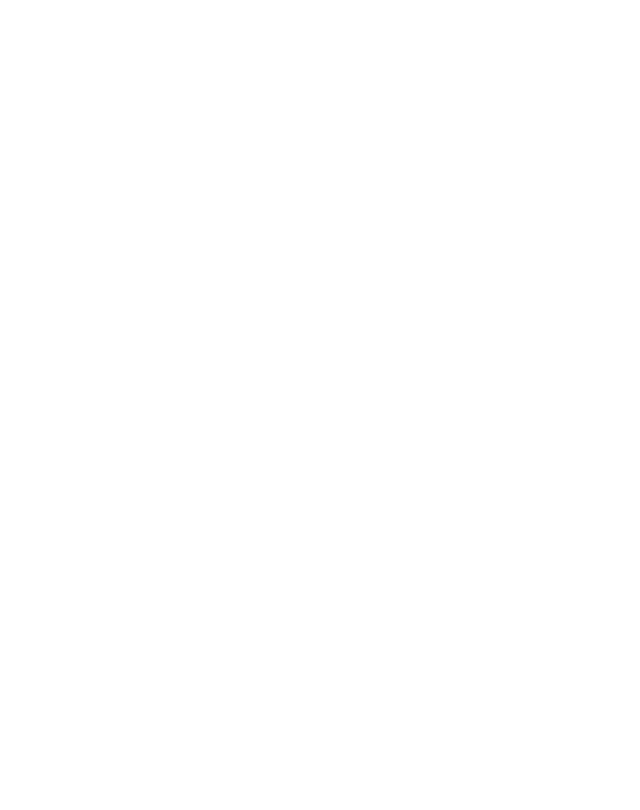
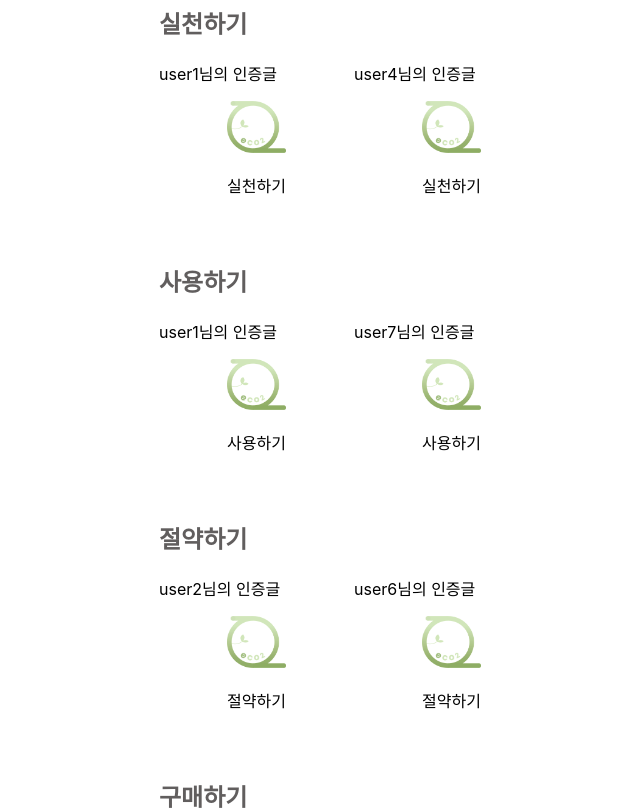
Before and after one commit to WoowonKim/Eco2, a React (Create React App) app in the folder frontend/eco2/: page /mainFeed in a window 1280 px wide. Before the commit this address had no page. Shown: the top 810 px of the page, without its empty margins (286-926 px from the left). Built offline with nearby package versions, Linux system fonts and the light colour scheme.

Commit message:
[FE] FEAT: Mainfeed page row scroll add

```diff
--- a/frontend/eco2/src/App.js
+++ b/frontend/eco2/src/App.js
@@ -4,6 +4,7 @@
 import Login from "./pages/login/Login";
 import FindPassword from "./pages/findPassword/FindPassword";
 import Regist from "./pages/regist/Regist";
+import MainFeed from './pages/mainFeed/MainFeed'
 
 function App() {
   return (
@@ -13,6 +14,7 @@
         <Route path="/regist" element={<Regist />}></Route>
         <Route path="/findPassword" element={<FindPassword />}></Route>
         <Route path="/ecoName" element={<EcoName />}></Route>
+        <Route path="/mainFeed" element={<MainFeed />}></Route>
       </Routes>
     </div>
   );
--- /dev/null
+++ b/frontend/eco2/src/components/feedItem/FeedItem.jsx
@@ -0,0 +1,14 @@
+import React from 'react';
+import styles from './FeedItem.module.css'
+
+const FeedItem = ({ user, category, content, src }) => {
+  return (
+    <div className={styles.list}>
+      <p className={styles.user}>{user}님의 인증글</p>
+      <img className={styles.img} src={src} alt="" />
+      <p className={styles.content}>{content}</p>
+    </div>
+  );
+};
+
+export default FeedItem;
--- /dev/null
+++ b/frontend/eco2/src/components/feedItem/FeedItem.module.css
@@ -0,0 +1,10 @@
+.list {
+  flex-shrink: 0;
+  flex-basis: 50%;
+}
+.user {
+  text-align: start;
+}
+.img {
+  width: 30%;
+}
--- /dev/null
+++ b/frontend/eco2/src/components/feedList/FeedList.jsx
@@ -0,0 +1,29 @@
+import React from 'react';
+import { useSelector } from 'react-redux';
+import FeedItem from '../feedItem/FeedItem';
+import styles from './FeedList.module.css'
+
+const FeedList = ({ category }) => {
+
+  const feedList = useSelector((state) => state.feed.feedList)
+  return (
+    <div className={styles.list}>
+      <div className={styles.item}>
+        {
+          feedList.map((feed) => (
+            category === feed.category &&
+            <FeedItem
+              key={feed.id}
+              user={feed.user}
+              category={feed.category}
+              content={feed.content}
+              src={feed.src}
+            />
+          ))
+        }
+      </div>
+    </div>
+  );
+};
+
+export default FeedList;
--- /dev/null
+++ b/frontend/eco2/src/components/feedList/FeedList.module.css
@@ -0,0 +1,12 @@
+/* .list {
+  display: flex;
+  flex-direction: row;
+  flex-wrap: wrap;
+} */
+
+.item {
+  display: flex;
+  flex-direction: row;
+
+  overflow-x: scroll;
+}
--- /dev/null
+++ b/frontend/eco2/src/pages/mainFeed/MainFeed.jsx
@@ -0,0 +1,42 @@
+import React from 'react';
+import FeedList from '../../components/feedList/FeedList';
+import styles from './MainFeed.module.css'
+
+const MainFeed = () => {
+  return (
+    <div>
+      <h2 className={styles.title}>실천하기</h2>
+      <div className={styles.container}>
+        <FeedList
+          category={'do'}
+        />
+      </div>
+      <h2 className={styles.title}>사용하기</h2>
+      <div className={styles.container}>
+        <FeedList
+          category={'use'}
+        />
+      </div>
+      <h2 className={styles.title}>절약하기</h2>
+      <div className={styles.container}>
+        <FeedList
+          category={'save'}
+        />
+      </div>
+      <h2 className={styles.title}>구매하기</h2>
+      <div className={styles.container}>
+        <FeedList
+          category={'buy'}
+        />
+      </div>
+      <h2 className={styles.title}>재활용하기</h2>
+      <div className={styles.container}>
+        <FeedList
+          category={'recycle'}
+        />
+      </div>
+    </div>
+  );
+};
+
+export default MainFeed;
--- /dev/null
+++ b/frontend/eco2/src/pages/mainFeed/MainFeed.module.css
@@ -0,0 +1,10 @@
+.title {
+  text-align: start;
+  font-weight: bold;
+  color: #615e5e;
+  margin: 5px 0;
+}
+
+.container {
+  margin-bottom: 50px;
+}
--- a/frontend/eco2/src/store/index.js
+++ b/frontend/eco2/src/store/index.js
@@ -1,8 +1,10 @@
 import { configureStore } from "@reduxjs/toolkit";
 import { authSlice } from "./user/userSlice";
+import { feedSlice } from "./mainFeed/feedSlice";
 
 export const store = configureStore({
   reducer: {
     user: authSlice.reducer,
+    feed: feedSlice.reducer,
   },
 });
--- /dev/null
+++ b/frontend/eco2/src/store/mainFeed/feedSlice.js
@@ -0,0 +1,35 @@
+import { createSlice, createAsyncThunk } from "@reduxjs/toolkit";
+import axios from "axios";
+
+
+const feedState = {
+  feedList: [
+    {id: 1, user: 'user1', category: 'do', content: '실천하기', src: 'logo.png'},
+    {id: 2, user: 'user1', category: 'use', content: '사용하기', src: 'logo.png'},
+    {id: 3, user: 'user2', category: 'save', content: '절약하기', src: 'logo.png'},
+    {id: 4, user: 'user3', category: 'buy', content: '구매하기', src: 'logo.png'},
+    {id: 5, user: 'user3', category: 'recycle', content: '재활용하기', src: 'logo.png'},
+    {id: 6, user: 'user4', category: 'do', content: '실천하기', src: 'logo.png'},
+    {id: 7, user: 'user5', category: 'buy', content: '구매하기', src: 'logo.png'},
+    {id: 8, user: 'user6', category: 'save', content: '절약하기', src: 'logo.png'},
+    {id: 9, user: 'user1', category: 'do', content: '실천하기', src: 'logo.png'},
+    {id: 10, user: 'user7', category: 'use', content: '사용하기', src: 'logo.png'},
+    {id: 11, user: 'user8', category: 'save', content: '절약하기', src: 'logo.png'},
+    {id: 12, user: 'user9', category: 'use', content: '사용하기', src: 'logo.png'},
+    {id: 13, user: 'user10', category: 'buy', content: '구매하기', src: 'logo.png'},
+    {id: 14, user: 'user3', category: 'recycle', content: '재활용하기', src: 'logo.png'},
+    {id: 15, user: 'user11', category: 'do', content: '실천하기', src: 'logo.png'},
+    {id: 16, user: 'user12', category: 'do', content: '실천하기', src: 'logo.png'},
+  ]
+
+};
+export const feedSlice = createSlice({
+  name: "feed",
+  initialState: feedState,
+  reducers: {
+  },
+  extraReducers: {
+  },
+});
+
+export const feedActions = feedSlice.actions;
```
